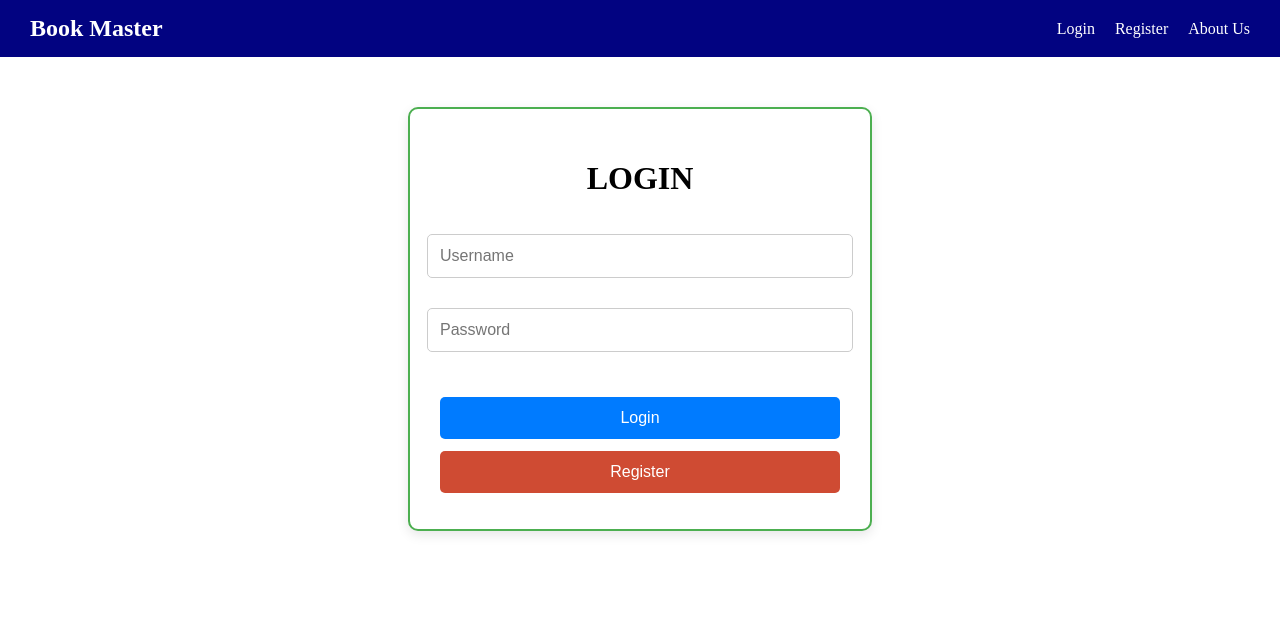
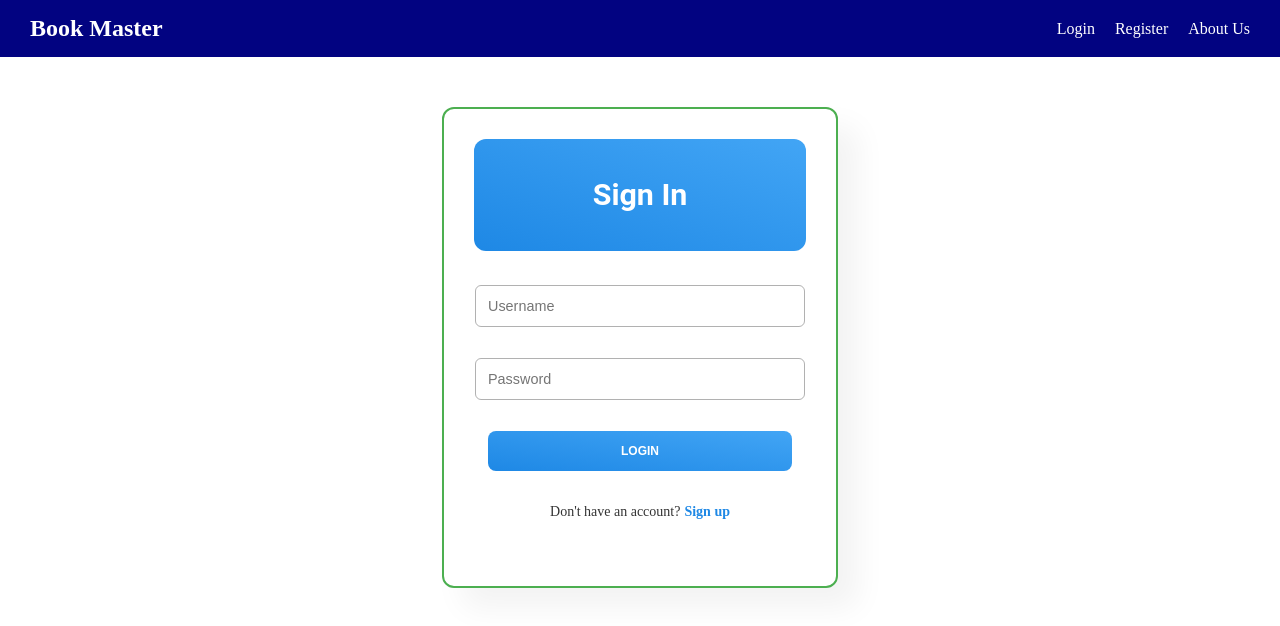
Before and after one commit to katsura919/book-borrow, a React (Vite) app: page /login in a window 1280 px wide. Shown: the top 626 px of the page. Built offline with nearby package versions, Linux system fonts and the light colour scheme.

Commit message:
minor changes on design

```diff
--- a/src/pages/borrow book form/BookBorrowForm.jsx
+++ b/src/pages/borrow book form/BookBorrowForm.jsx
@@ -86,7 +86,7 @@ function BookBorrowForm() {
 
   return (
     <form onSubmit={handleSubmit}>
-      <h2>Book Borrowing Form</h2>
+      <h2>Book Check-Out Form</h2>
 
       <label>
         Borrower Type:
@@ -98,7 +98,7 @@ function BookBorrowForm() {
       </label>
 
       <label>
-        Student ID:
+        ID Number:
         <input
           type="text"
           value={studentId}
--- a/src/pages/dasboard page/dashboard components/Overview.css
+++ b/src/pages/dasboard page/dashboard components/Overview.css
@@ -1,6 +1,7 @@
 .overview-container {
+    width: 100%;
+    height: 100%;
     padding: 20px;
-    max-width: 1200px;
 
   }
 
@@ -9,22 +10,28 @@
   }
 
   .card-container {
+    width: 100%;
     display: flex;
     justify-content: space-around;
-    flex-wrap: wrap; /* Allows wrapping on smaller screens */
+
   }
 
   .card {
-    background: #fff;
-    border: 1px solid #ddd;
-    border-radius: 8px;
-    box-shadow: 0 2px 10px rgba(0, 0, 0, 0.1);
+
     padding: 20px;
     margin: 10px;
     flex: 1 1 250px; /* Flex-grow and shrink with a base width */
     min-width: 200px; /* Minimum width for cards */
     transition: box-shadow 0.3s ease;
     text-align: center; /* Center content */
+
+
+
+    background: rgb(255, 255, 255);
+    border-radius: 1rem;
+    box-shadow: rgba(50, 50, 93, 0.25) 0px 6px 12px -2px,
+      rgba(0, 0, 0, 0.3) 0px 3px 7px -3px;
+    transition: all ease-in-out 0.3s;
   }
 
   .card:hover {
--- a/src/pages/dasboard page/dashboard components/Overview.jsx
+++ b/src/pages/dasboard page/dashboard components/Overview.jsx
@@ -30,19 +30,19 @@ function Overview() {
       </header>
       <div className="card-container">
         <div className="card">
-          <h2>Pending Requests</h2>
+          <h2 style={{color:'#3460e3'}}>Pending Requests</h2>
           <p>{counts.pending}</p>
         </div>
         <div className="card">
-          <h2>Approved Requests</h2>
+          <h2 style={{color:'#2feb80'}}>Approved Requests</h2>
           <p>{counts.approved}</p>
         </div>
         <div className="card">
-          <h2>Rejected Requests</h2>
+          <h2 style={{color:'#e34040'}}>Rejected Requests</h2>
           <p>{counts.rejected}</p>
         </div>
         <div className="card">
-          <h2>Overdue Requests</h2>
+          <h2 style={{color:'#ebc22f'}}>Overdue Requests</h2>
           <p>{counts.overdue}</p>
         </div>
       </div>
--- a/src/pages/landing page/Login.css
+++ b/src/pages/landing page/Login.css
@@ -1,93 +1,133 @@
-/* General form container styling */
-.login-form {
+/* From Uiverse.io by Yaya12085 */
+.form {
+  position: relative;
   display: flex;
   flex-direction: column;
+  border-radius: 0.75rem;
+  background-color: #fff;
+  color: rgb(97 97 97);
+  box-shadow: 20px 20px 30px rgba(0, 0, 0, .05);
+  width: 22rem;
+  background-clip: border-box;
+}
+
+.header {
+  position: relative;
+  background-clip: border-box;
+  background-color: #1e88e5;
+  background-image: linear-gradient(to top right,#1e88e5,#42a5f5);
+  margin: 10px;
+  border-radius: 0.75rem;
+  overflow: hidden;
+  color: #fff;
+  box-shadow: 0 0 #0000,0 0 #0000,0 0 #0000,0 0 #0000,rgba(33,150,243,.4);
+  height: 7rem;
+  letter-spacing: 0;
+  line-height: 1.375;
+  font-weight: 600;
+  font-size: 1.9rem;
+  font-family: Roboto, sans-serif;
+  display: flex;
+  align-items: center;
   justify-content: center;
+}
+
+.error-notif {
+  display: flex;
   align-items: center;
-  background-color: #fff;
-  padding: 30px;
-  border-radius: 10px;
-  box-shadow: 0 4px 12px rgba(0, 0, 0, 0.1);
+  justify-content: center;
+  color: red;
+}
+.inputs {
+  padding: 1.5rem;
+  gap: 1rem;
+  display: flex;
+  flex-direction: column;
+  display: flex;
+  align-items: center;
+  justify-content: center;
+}
+
+.input-container {
+  display: flex;
+  flex-direction: column;
+  gap: 1rem;
+  min-width: 200px;
   width: 100%;
-  max-width: 400px; /* Max width for form */
-  margin: 50px auto;
+  height: 2.75rem;
+  position: relative;
+}
 
-  }
+.input {
+  border: 1px solid rgba(128, 128, 128, 0.61);
+  outline: 0;
+  color: rgb(69 90 100);
+  font-weight: 400;
+  font-size: .9rem;
+  line-height: 1.25rem;
+  padding: 0.75rem;
+  background-color: transparent;
+  border-radius: .375rem;
+  width: 100%;
+  height: 100%;
+}
 
-  .error-notif {
-    color: red;
-  }
+.input:focus {
+  border: 1px solid #1e88e5;
+}
 
-  /* Input field styling */
-  .input-field {
-    width: 100%;
-    padding: 12px;
-    margin: 15px 0; /* Increased margin for better spacing */
-    border: 1px solid #ccc;
-    border-radius: 5px;
-    font-size: 16px;
-    transition: border 0.3s ease;
-  }
+.sigin-btn {
+  text-transform: uppercase;
+  font-weight: 700;
+  font-size: .75rem;
+  line-height: 1rem;
+  text-align: center;
+  padding: .75rem 1.5rem;
+  background-color: #1e88e5;
+  background-image: linear-gradient(to top right,#1e88e5,#42a5f5);
+  border-radius: .5rem;
+  width: 100%;
+  outline: 0;
+  border: 0;
+  color: #fff;
+}
 
-  /* Input field focus effect */
-  .input-field:focus {
-    border: 1px solid #007bff;
-    outline: none;
-  }
+.signup-btn{
+  text-transform: uppercase;
+  font-weight: 700;
+  font-size: .75rem;
+  line-height: 1rem;
+  text-align: center;
+  padding: .75rem 1.5rem;
+  background-color: #1e88e5;
+  background-image: linear-gradient(to top right,#1e88e5,#42a5f5);
+  border-radius: .5rem;
+  width: 100%;
+  outline: 0;
+  border: 0;
+  color: #fff;
+  width: 255px;
 
-  /* Button container styling */
-  .button-group {
-    display: flex;
-    flex-direction: column;
-    justify-content: center; /* Centering the buttons */
-    align-items: center;
-    width: 100%;
-    margin-top: 20px; /* Extra spacing above the buttons */
+}
 
-  }
+.signup-link {
+  line-height: 1.5;
+  font-weight: 300;
+  font-size: 0.875rem;
+  display: flex;
+  align-items: center;
+  justify-content: center;
+}
 
-  /* Button styling */
-  .btn {
-    padding: 12px 20px;
-    font-size: 16px;
-    cursor: pointer;
-    border: none;
-    border-radius: 5px;
-    transition: background-color 0.3s ease;
-    flex: 1;
-    margin: 6px; /* Add space between buttons */
-    width: 100%;
-  }
+.signup-link a {
+  cursor: pointer;
+  line-height: 1.5;
+  font-weight: 700;
+  font-size: .875rem;
+  margin-left: .25rem;
+  color: #1e88e5;
+}
 
-  /* Login button styling */
-  .login-btn {
-    background-color: #007bff;
-    color: white;
-  }
-
-  .login-btn:hover {
-    background-color: #0056b3;
-  }
-
-  /* Register button styling */
-  .register-btn {
-    background-color: #cf4b33;
-    color: white;
-  }
-
-  .register-btn:hover {
-    background-color: #a73b28;
-  }
-
-  /* Landing button styling */
-  .landing-btn {
-    background-color: #2dbb39;
-    color: white;
-  }
-
-  .landing-btn:hover {
-    background-color: #37a728;
-  }
 
   /* Responsive layout for smaller screens */
   @media (max-width: 768px) {
--- a/src/pages/landing page/Login.jsx
+++ b/src/pages/landing page/Login.jsx
@@ -34,55 +34,46 @@ function Login({ setToken }) {
     navigate('/register');
   };
 
-  const handleBcktoLandingPage = () => {
-    navigate('/');
-  };
 
   return (
     <>
     <Navbar/>
-      <form
-        className="login-form"
+    <form className="form"
     onSubmit={handleSubmit}>
+        <div className="header">Sign In</div>
 
-        <h1>LOGIN </h1>
         {
           error &&
           <div className="error-notif">{error}</div>
                   }
 
-        <input type="text"
+        <div className="inputs">
+            <input
+            type="text"
             placeholder="Username"
             value={username}
             onChange={(e) => setUsername(e.target.value)}
-          className="input-field"
+            className="input"
             required
             />
 
-        <input type="password"
+            <input
             placeholder="Password"
             value={password}
             onChange={(e) => setPassword(e.target.value)}
-          className="input-field"
+            className="input"
             required
             />
 
-        <div className="button-group">
-          <button
-            className="btn login-btn"
-            type="submit">
-              Login
-          </button>
 
             <button
-            className="btn register-btn"
-            type="submit"
-            onClick={handleRegisterBtn}
-            >Register
-          </button>
+            className="sigin-btn"
+            type="submit">Login</button>
 
 
-
+            <p class="signup-link"
+               type="submit"
+               >Don't have an account? <a onClick={handleRegisterBtn}>Sign up</a></p>
         </div>
     </form>
     </>
```
Also changed, not shown: src/pages/landing page/logincopy.jsx (added, +47 -0 lines), 2 other files (tests, documents, lock files or other folders). Lines whose indentation alone changed are shown as unchanged.
